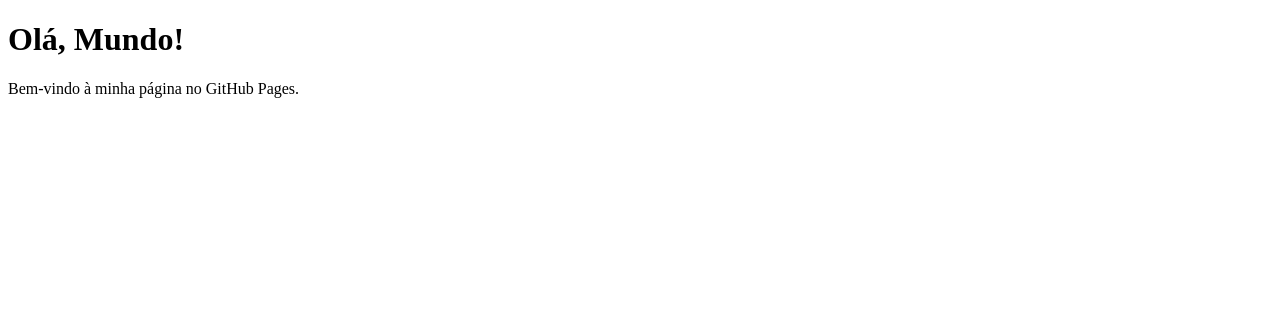
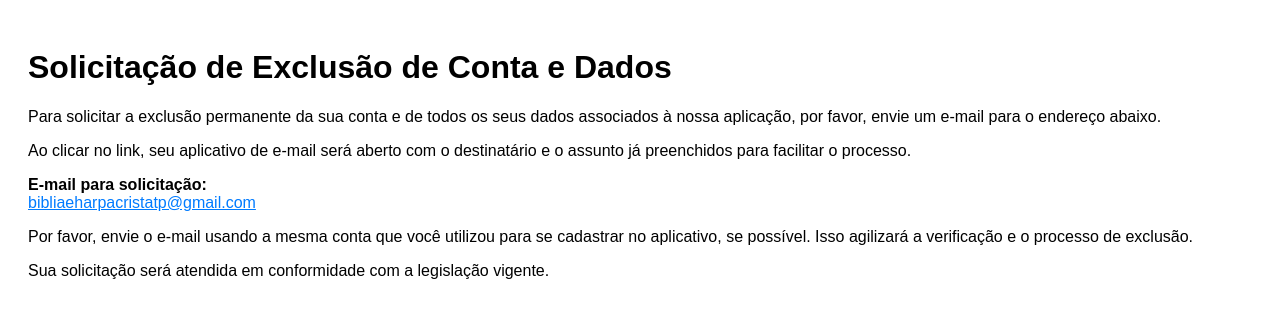
Before and after one commit to tiago1443/politica-privacidade, a plain HTML site: page index.html in a window 1280 px wide. Drawn offline with Linux system fonts and the light colour scheme.

Commit message:
Update index.html

```diff
--- a/index.html
+++ b/index.html
@@ -1,11 +1,27 @@
 <!DOCTYPE html>
-<html lang="pt-br">
+<html lang="pt-BR">
 <head>
     <meta charset="UTF-8">
-    <title>Minha Página</title>
+    <meta name="viewport" content="width=device-width, initial-scale=1.0">
+    <title>Exclusão de Conta e Dados</title>
+    <style>
+        body { font-family: sans-serif; padding: 20px; }
+        a { color: #007bff; }
+    </style>
 </head>
 <body>
-    <h1>Olá, Mundo!</h1>
-    <p>Bem-vindo à minha página no GitHub Pages.</p>
+    <h1>Solicitação de Exclusão de Conta e Dados</h1>
+    <p>Para solicitar a exclusão permanente da sua conta e de todos os seus dados associados à nossa aplicação, por favor, envie um e-mail para o endereço abaixo.</p>
+    <p>Ao clicar no link, seu aplicativo de e-mail será aberto com o destinatário e o assunto já preenchidos para facilitar o processo.</p>
+
+    <p>
+        <strong>E-mail para solicitação:</strong><br>
+        <a href="mailto:bibliaeharpacristatp@gmail.com?subject=Solicitação%20de%20Exclusão%20de%20Conta">
+            bibliaeharpacristatp@gmail.com
+        </a>
+    </p>
+
+    <p>Por favor, envie o e-mail usando a mesma conta que você utilizou para se cadastrar no aplicativo, se possível. Isso agilizará a verificação e o processo de exclusão.</p>
+    <p>Sua solicitação será atendida em conformidade com a legislação vigente.</p>
 </body>
 </html>
```
